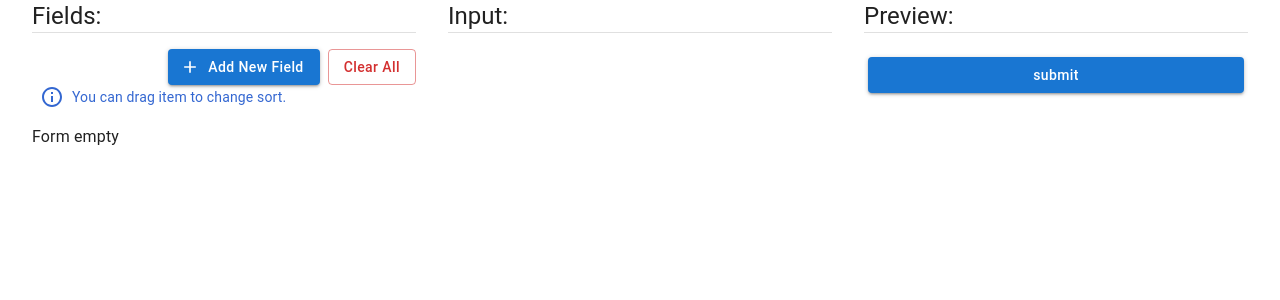
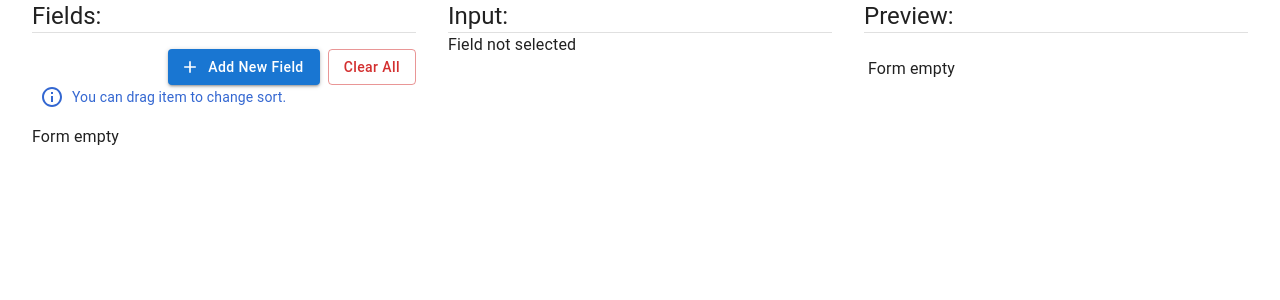
Before and after one commit to cherali/form-builder, a React (Create React App) app: page / in a window 1280 px wide. Shown: the top 300 px of the page. Built offline with nearby package versions, Linux system fonts and the light colour scheme.

Commit message:
add helper texts

```diff
--- a/src/components/FormBuilder/FormBuilder.tsx
+++ b/src/components/FormBuilder/FormBuilder.tsx
@@ -15,6 +15,7 @@ import { AppCheckboxForm } from 'components/basics/fields/AppCheckboxForm'
 import { AppSelectForm } from 'components/basics/fields/AppSelectForm'
 import { AppRadioForm } from 'components/basics/fields/AppRadioForm'
 import { AppHTMLText } from 'components/basics/fields/AppHTMLText'
+import { AppText } from 'components/basics/AppText'
 
 import type { FormBuilderProps } from './index.d'
 
@@ -113,7 +114,9 @@ const FormBuilder: FC<FormBuilderProps> = () => {
 
 	return (
 		<AppGrid>
-			{form && update && <AppForm onSubmit={handleSubmit} defaultValues={defaultValues} validationSchema={validationSchema}>
+			{form.length === 0 && <AppText>Form empty</AppText>}
+
+			{form.length > 0 && update && <AppForm onSubmit={handleSubmit} defaultValues={defaultValues} validationSchema={validationSchema}>
 				{() => (
 					<AppGrid display='flex' flexDirection='column' gap={8}>
 						{
--- a/src/components/InputSection/InputSection.tsx
+++ b/src/components/InputSection/InputSection.tsx
@@ -140,7 +140,11 @@ const InputSection: FC<InputSectionProps> = () => {
 	return (
 		<AppGrid>
 			<AppText variant='h5'>Input:</AppText>
+
 			<Divider />
+
+			{!selectedItem && <AppText>Field not selected</AppText>}
+
 			{selectedItem && <AppGrid marginTop={8} overflow='auto' height='80vh' py={4}>
 				<AppForm defaultValues={defaultValues} validationSchema={validationSchema} onSubmit={handleSubmit}>
 					{({ getValues, setValue, trigger, formState: { isValid, isSubmitted } }) => {
```
